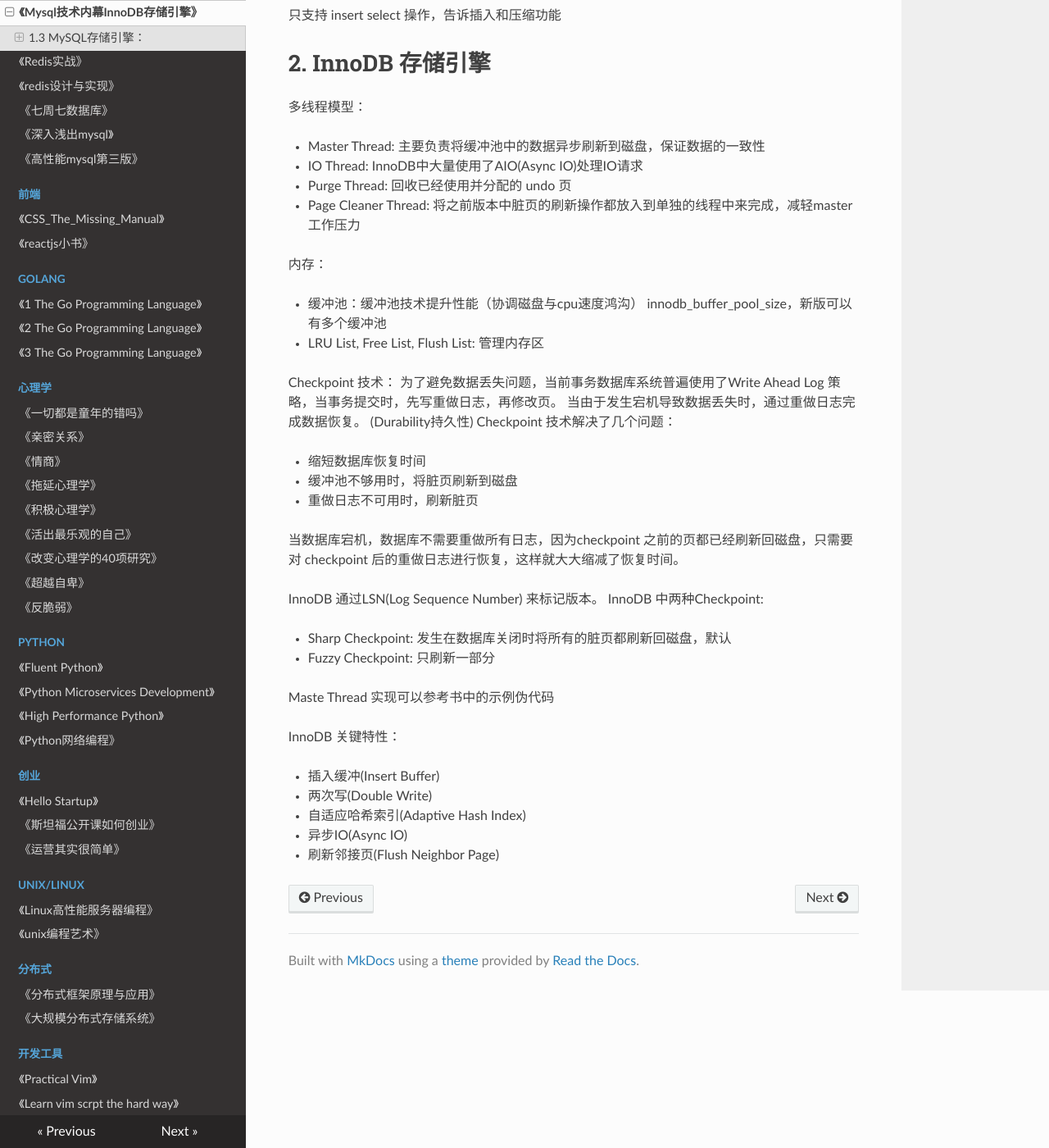
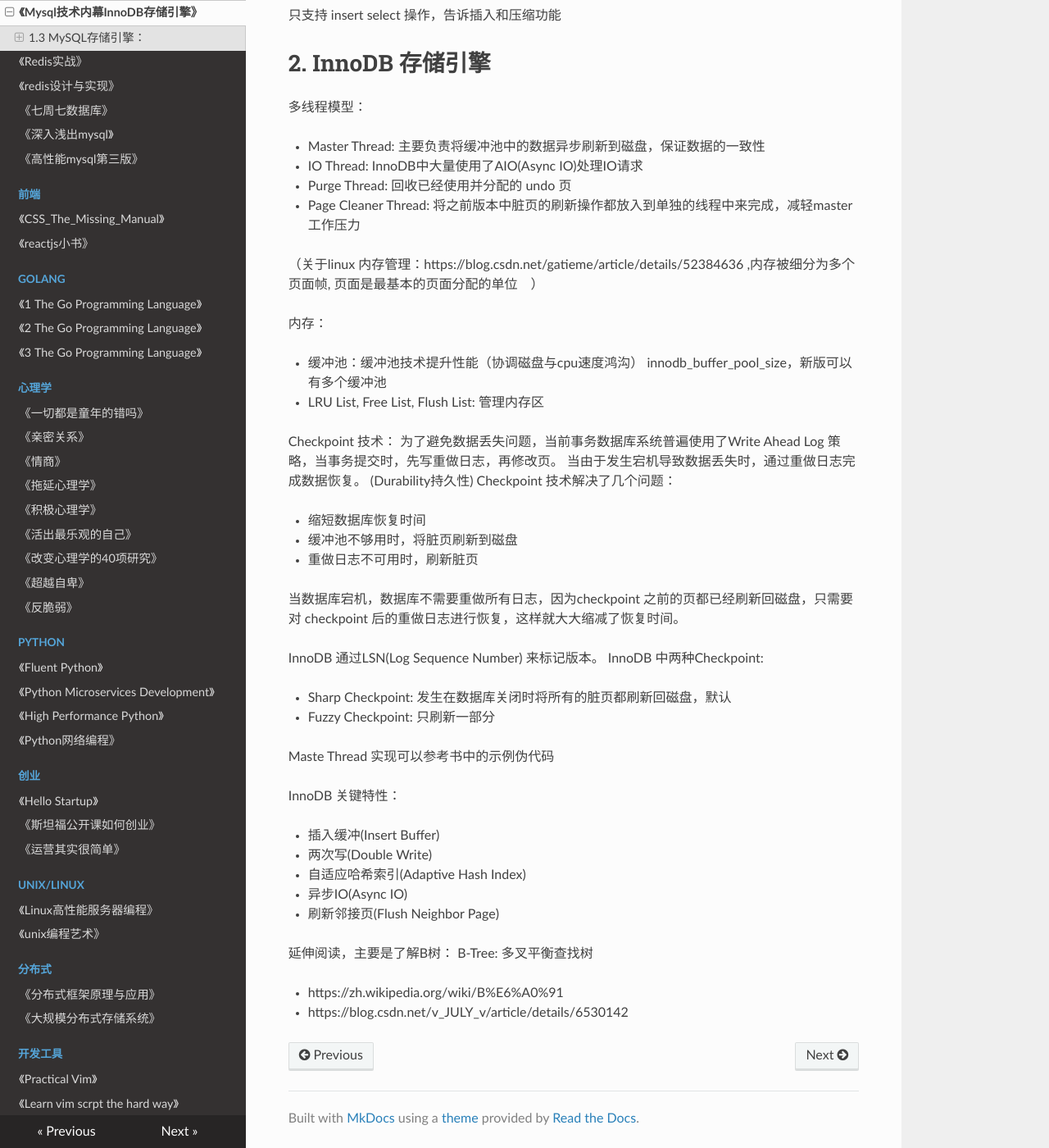
Before and after one commit to PegasusWang/booknotes, an MkDocs documentation site: the page built from docs/database/Mysql技术内幕InnoDB存储引擎.md, in a window 1280 px wide and 1400 px high, scrolled down 737 px. Shown: the whole window at 82% size. Built offline with MkDocs 1.6.1, drawn with Linux system fonts in a browser that asks for light colours; nearby versions of some CDN libraries; old or Windows-style settings are respelled for this version of MkDocs.

Commit message:
add linux page and b-tree ref link

```diff
--- a/docs/database/Mysql技术内幕InnoDB存储引擎.md
+++ b/docs/database/Mysql技术内幕InnoDB存储引擎.md
@@ -31,6 +31,8 @@
 - Purge Thread: 回收已经使用并分配的 undo 页
 - Page Cleaner Thread: 将之前版本中脏页的刷新操作都放入到单独的线程中来完成，减轻master工作压力
 
+（关于linux 内存管理：https://blog.csdn.net/gatieme/article/details/52384636 ,内存被细分为多个页面帧, 页面是最基本的页面分配的单位　）
+
 内存：
 
 - 缓冲池：缓冲池技术提升性能（协调磁盘与cpu速度鸿沟） innodb_buffer_pool_size，新版可以有多个缓冲池
@@ -63,3 +65,9 @@
 - 自适应哈希索引(Adaptive Hash Index)
 - 异步IO(Async IO)
 - 刷新邻接页(Flush Neighbor Page)
+
+延伸阅读，主要是了解B树：
+B-Tree: 多叉平衡查找树
+
+- https://zh.wikipedia.org/wiki/B%E6%A0%91
+- https://blog.csdn.net/v_JULY_v/article/details/6530142
```
